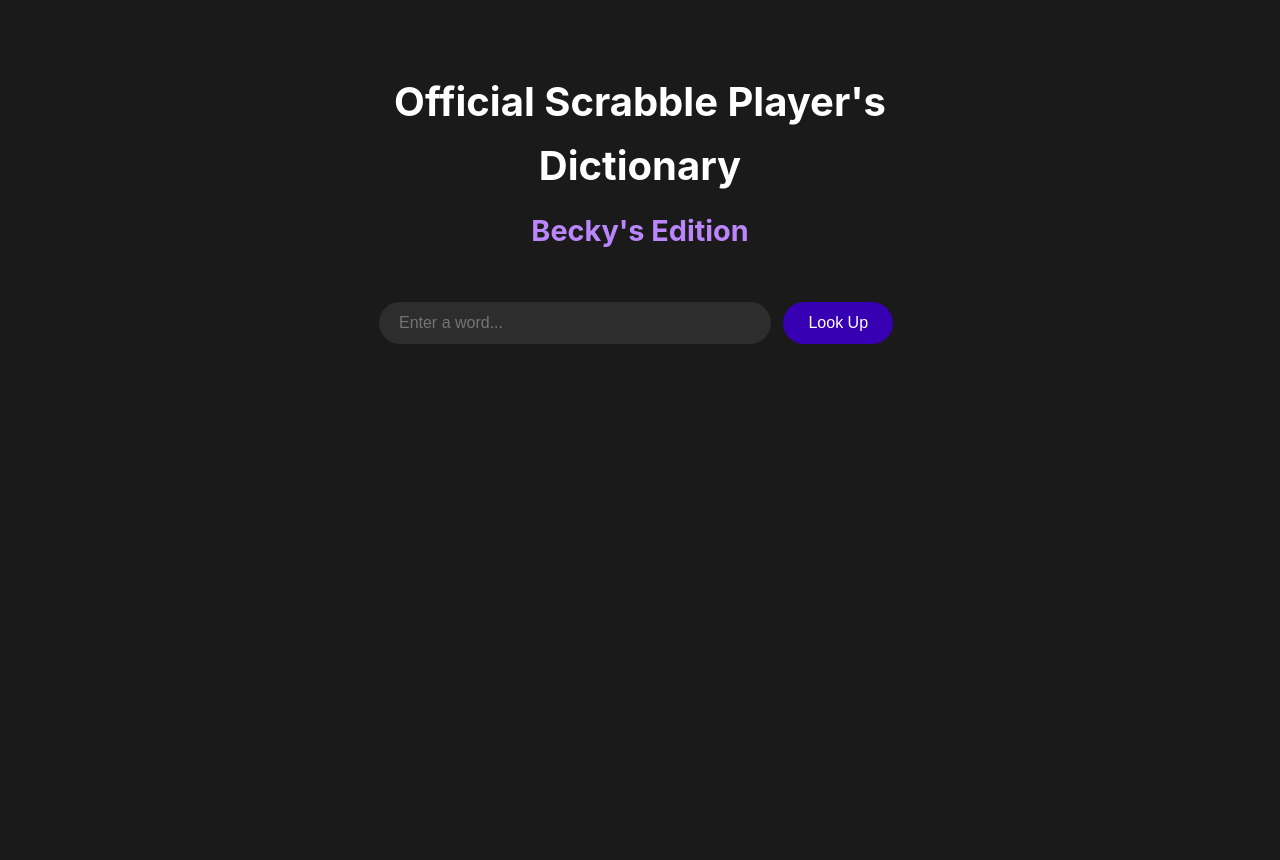
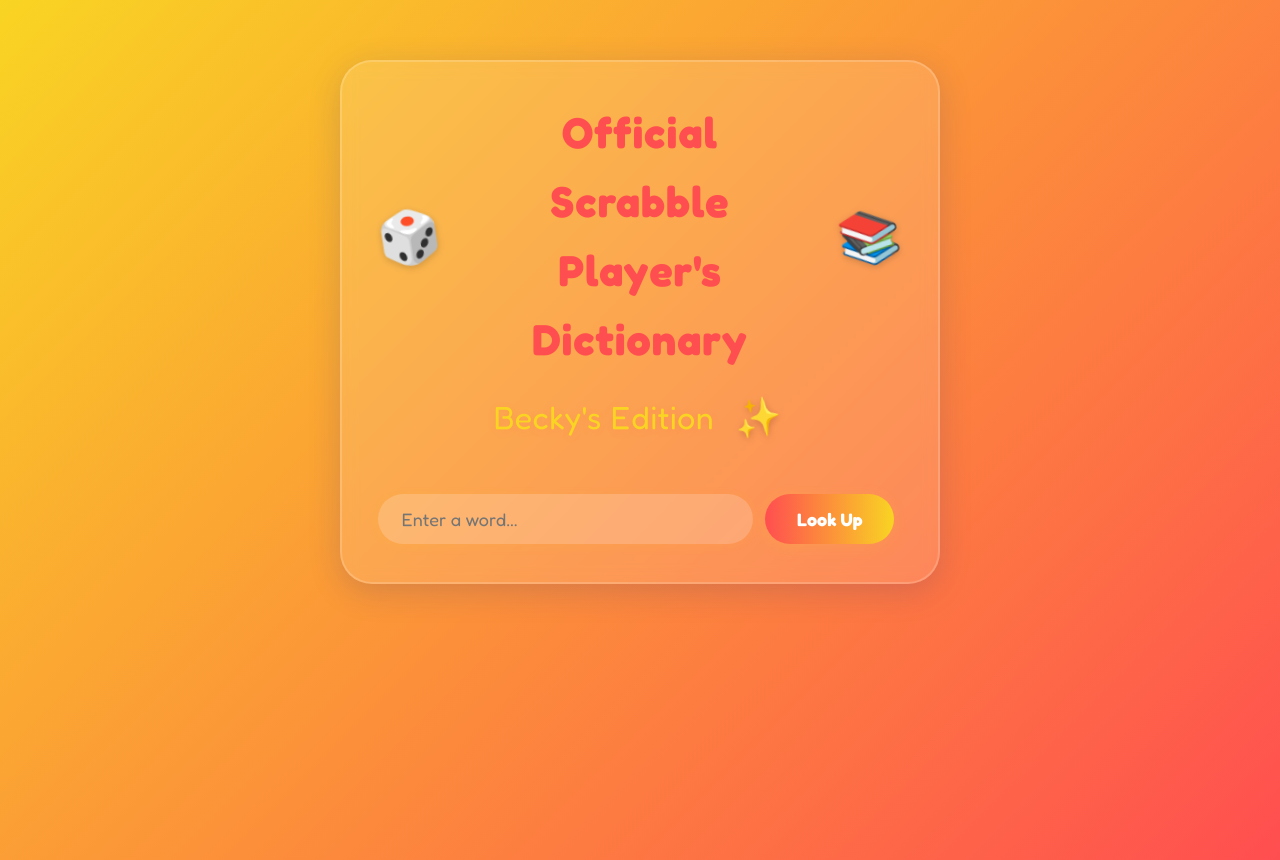
Before and after one commit to resolutionathens/ospdbe, a website built with Vite: page index.html in a window 1280 px wide. Before the commit the page ends 800 px from the top, so only its background shows below. Built offline with nearby package versions, Linux system fonts and the light colour scheme.

Commit message:
new design

```diff
--- a/index.html
+++ b/index.html
@@ -4,12 +4,15 @@
     <meta charset="UTF-8">
     <meta name="viewport" content="width=device-width, initial-scale=1.0">
     <title>OSPDBE - Becky's Scrabble Dictionary</title>
+    <link rel="preconnect" href="https://fonts.googleapis.com">
+    <link rel="preconnect" href="https://fonts.gstatic.com" crossorigin>
+    <link href="https://fonts.googleapis.com/css2?family=Fredoka:wght@400;700&display=swap" rel="stylesheet">
     <link rel="stylesheet" href="styles.css">
 </head>
 <body>
     <div class="container">
-        <h1>Official Scrabble Player's Dictionary</h1>
-        <h2>Becky's Edition</h2>
+        <h1><span class="emoji">🎲</span> Official Scrabble Player's Dictionary <span class="emoji">📚</span></h1>
+        <h2>Becky's Edition <span class="emoji">✨</span></h2>
 
         <div class="search-container">
             <input type="text" id="wordInput" placeholder="Enter a word..." autocomplete="off">
--- a/styles.css
+++ b/styles.css
@@ -15,28 +15,62 @@
 }
 
 body {
-    font-family: -apple-system, BlinkMacSystemFont, 'Segoe UI', Roboto, Oxygen, Ubuntu, Cantarell, sans-serif;
-    background-color: var(--background);
+    font-family: 'Fredoka', -apple-system, BlinkMacSystemFont, 'Segoe UI', Roboto, Oxygen, Ubuntu, Cantarell, sans-serif;
+    background: linear-gradient(135deg, #f9d423 0%, #ff4e50 100%);
+    min-height: 100vh;
     color: var(--text);
     line-height: 1.6;
+    transition: background 0.7s cubic-bezier(.68,-0.55,.27,1.55);
+    overflow-x: hidden;
 }
 
 .container {
     max-width: 600px;
-    margin: 50px auto;
-    padding: 20px;
+    margin: 60px auto 40px auto;
+    padding: 36px 30px 30px 30px;
     text-align: center;
+    background: rgba(255,255,255,0.13);
+    border-radius: 32px;
+    box-shadow: 0 8px 32px 0 rgba(31, 38, 135, 0.17);
+    backdrop-filter: blur(8px);
+    border: 2px solid rgba(255,255,255,0.18);
 }
 
 h1 {
-    font-size: 2.5em;
-    margin-bottom: 10px;
+    font-size: 2.7em;
+    margin-bottom: 12px;
+    font-weight: 700;
+    color: #ff4e50;
+    letter-spacing: 1px;
+    display: flex;
+    align-items: center;
+    justify-content: center;
+    gap: 0.5em;
+}
+
+.emoji {
+    font-size: 1.2em;
+    filter: drop-shadow(0 2px 4px rgba(0,0,0,0.18));
+    margin: 0 0.1em;
+    animation: emoji-pop 1.2s cubic-bezier(.68,-0.55,.27,1.55) infinite alternate;
+}
+
+@keyframes emoji-pop {
+    0% { transform: scale(1) rotate(-7deg); }
+    100% { transform: scale(1.15) rotate(7deg); }
 }
 
 h2 {
-    font-size: 1.8em;
-    color: #bb86fc;
-    margin-bottom: 40px;
+    font-size: 2em;
+    color: #f9d423;
+    margin-bottom: 38px;
+    font-weight: 400;
+    letter-spacing: 0.5px;
+    text-shadow: 0 2px 8px rgba(255, 78, 80, 0.12);
+    display: flex;
+    align-items: center;
+    justify-content: center;
+    gap: 0.5em;
 }
 
 .search-container {
@@ -45,25 +79,46 @@
 
 input[type="text"] {
     width: 70%;
-    padding: 12px 20px;
+    padding: 14px 24px;
     margin: 8px 0;
     border: none;
-    border-radius: 25px;
-    background-color: var(--accent);
-    color: var(--text);
-    font-size: 16px;
+    border-radius: 32px;
+    background: rgba(255,255,255,0.18);
+    color: #2d2d2d;
+    font-size: 18px;
+    font-family: inherit;
+    box-shadow: 0 2px 12px 0 rgba(255, 212, 35, 0.07);
+    transition: box-shadow 0.2s, background 0.2s;
+}
+input[type="text"]:focus {
+    outline: 2px solid #ff4e50;
+    background: #fffbe6;
+    box-shadow: 0 2px 18px 0 rgba(255, 78, 80, 0.13);
 }
 
 button {
-    padding: 12px 25px;
+    padding: 14px 32px;
     margin: 8px;
     border: none;
-    border-radius: 25px;
-    background-color: var(--button);
-    color: white;
+    border-radius: 32px;
+    background: linear-gradient(90deg, #ff4e50 0%, #f9d423 100%);
+    color: #fff;
     cursor: pointer;
-    font-size: 16px;
-    transition: background-color 0.3s ease;
+    font-size: 18px;
+    font-family: inherit;
+    font-weight: 700;
+    box-shadow: 0 4px 16px 0 rgba(249, 212, 35, 0.13);
+    transition: background 0.3s cubic-bezier(.68,-0.55,.27,1.55), transform 0.2s, box-shadow 0.3s;
+    position: relative;
+    overflow: hidden;
+}
+button:hover {
+    background: linear-gradient(90deg, #f9d423 0%, #ff4e50 100%);
+    transform: scale(1.07) rotate(-2deg);
+    box-shadow: 0 6px 24px 0 rgba(255, 78, 80, 0.18);
+}
+button:active {
+    transform: scale(0.97) rotate(2deg);
 }
 
 button:hover {
@@ -84,13 +139,16 @@
 
 .modal-content {
     position: relative;
-    background-color: var(--accent);
+    background: rgba(255,255,255,0.9);
     margin: 15% auto;
-    padding: 30px;
+    padding: 38px 30px 30px 30px;
     width: 80%;
     max-width: 500px;
-    border-radius: 15px;
+    border-radius: 24px;
     text-align: center;
+    box-shadow: 0 8px 32px 0 rgba(31, 38, 135, 0.17);
+    color: #2d2d2d;
+    font-family: 'Fredoka', sans-serif;
 }
 
 .modal-buttons {
@@ -107,7 +165,7 @@
 }
 
 #resultModal .modal-content {
-    padding: 40px;
+    padding: 48px 34px 36px 34px;
 }
 
 #resultMessage {
```
